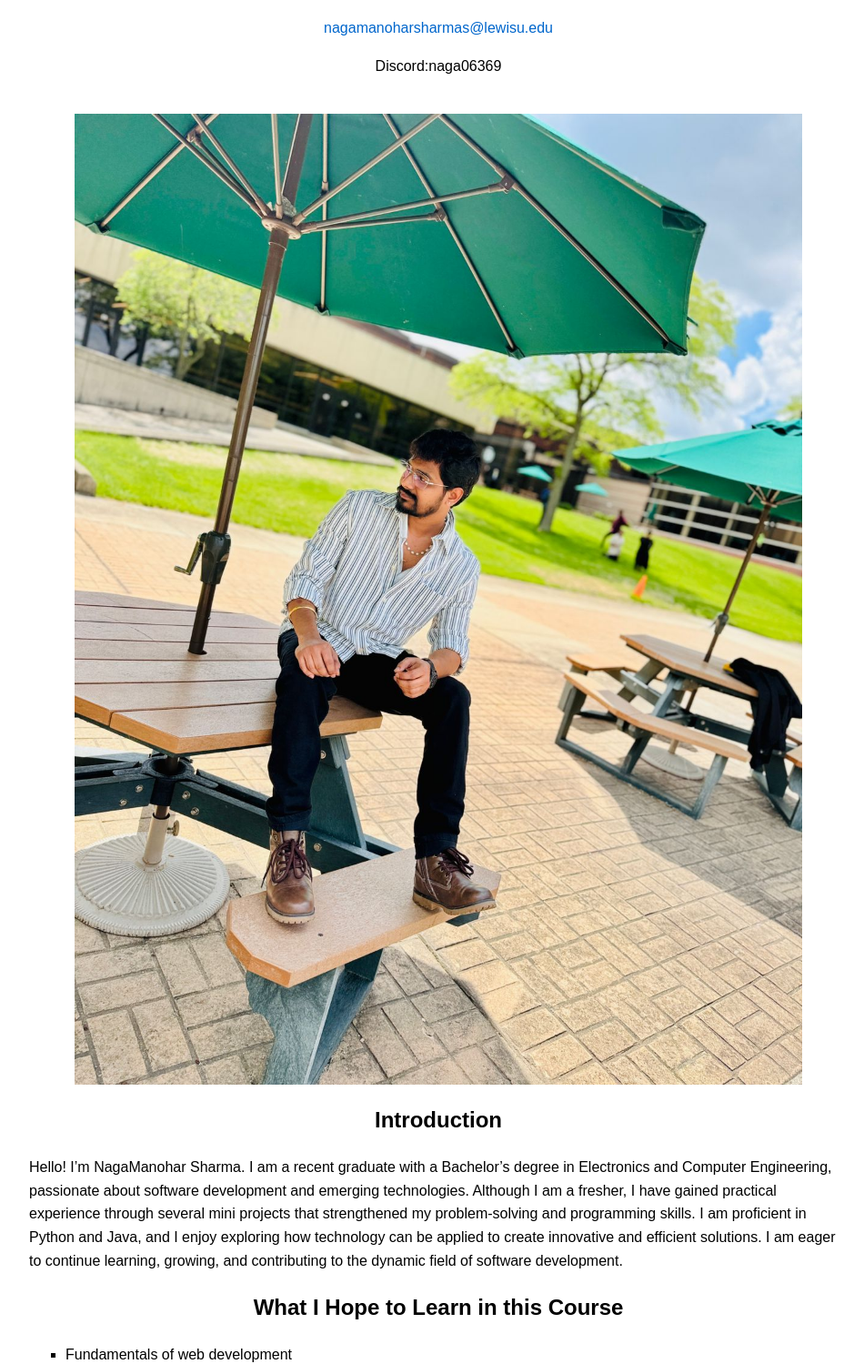
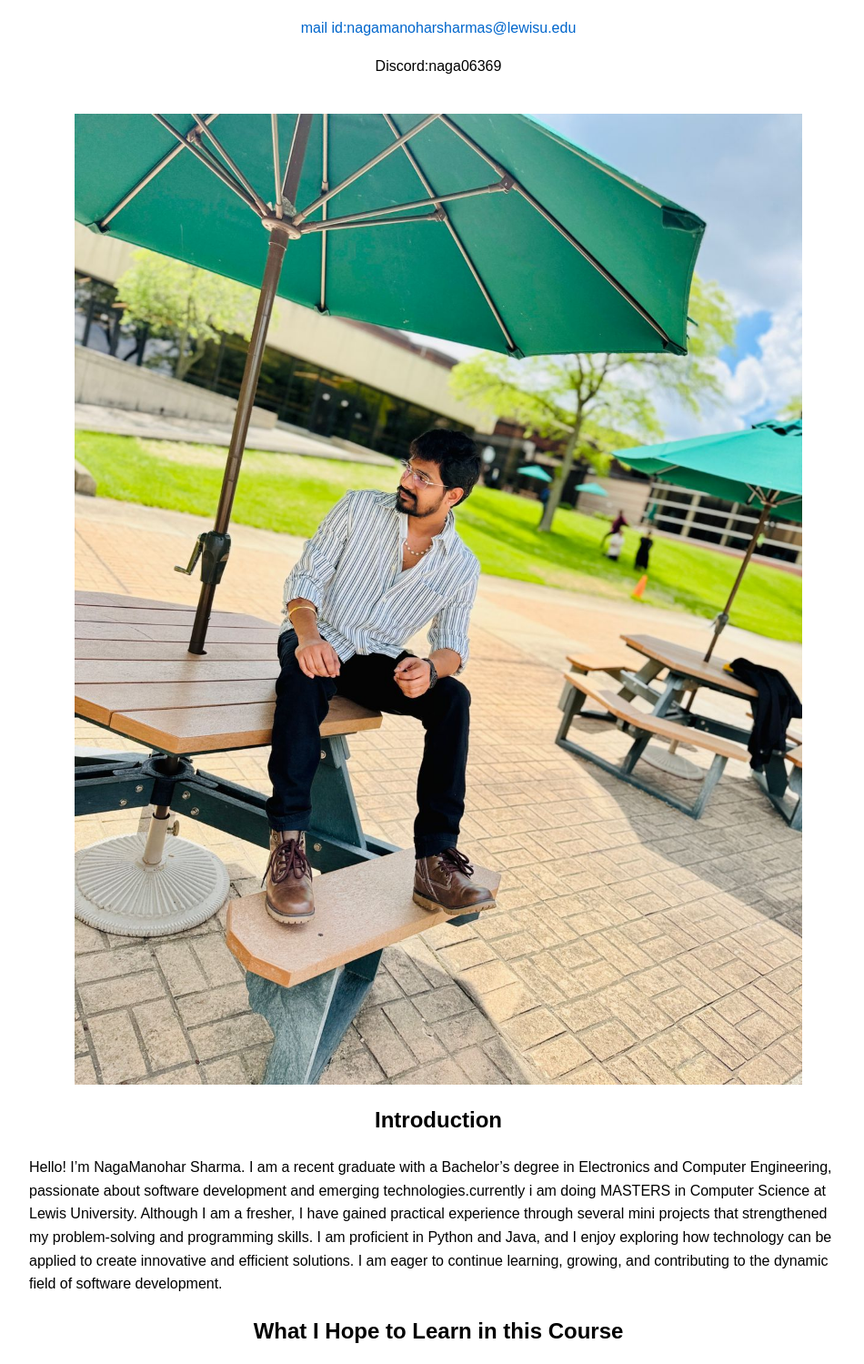
Before and after one commit to Manoharshrama/me, a plain HTML site: page index.html in a window 1280 px wide. Shown: the part 96-1595 px from the top of the page at 91% size, without its empty margins (158-1108 px from the left). Drawn offline with Linux system fonts and the light colour scheme.

Commit message:
Update index.html

```diff
--- a/index.html
+++ b/index.html
@@ -42,7 +42,7 @@
 <h1>NagaManoharSharma Sankaramanchi</h1>
 
 <div class="contact-info">
-  <p><a href="mailto:nagamanoharsharmas@lewisu.edu">nagamanoharsharmas@lewisu.edu</a></p>
+  <p><a href="mailto:nagamanoharsharmas@lewisu.edu">mail id:nagamanoharsharmas@lewisu.edu</a></p>
   <p>Discord:naga06369</p>
 </div>
 
@@ -51,7 +51,7 @@
 <h2>Introduction</h2>
 <p>
   Hello! I’m NagaManohar Sharma.
-  I am a recent graduate with a Bachelor’s degree in Electronics and Computer Engineering, passionate about software development and emerging technologies. Although I am a fresher, I have gained practical experience through several mini projects that strengthened my problem-solving and programming skills. I am proficient in Python and Java, and I enjoy exploring how technology can be applied to create innovative and efficient solutions. I am eager to continue learning, growing, and contributing to the dynamic field of software development.
+  I am a recent graduate with a Bachelor’s degree in Electronics and Computer Engineering, passionate about software development and emerging technologies.currently i am doing MASTERS in Computer Science at Lewis University. Although I am a fresher, I have gained practical experience through several mini projects that strengthened my problem-solving and programming skills. I am proficient in Python and Java, and I enjoy exploring how technology can be applied to create innovative and efficient solutions. I am eager to continue learning, growing, and contributing to the dynamic field of software development.
 </p>
 
 <h2>What I Hope to Learn in this Course</h2>
```
